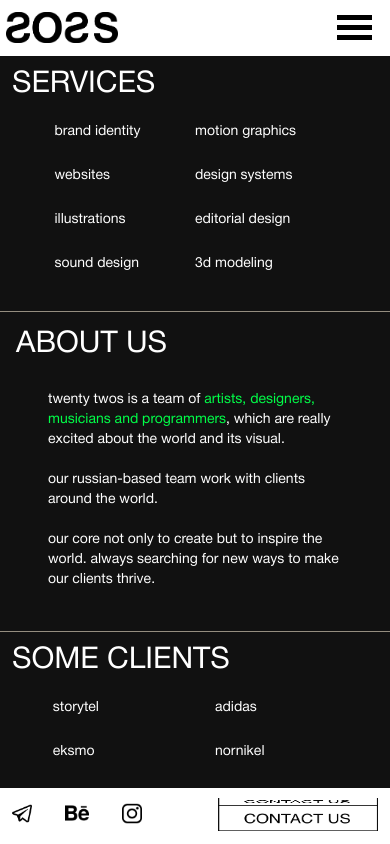
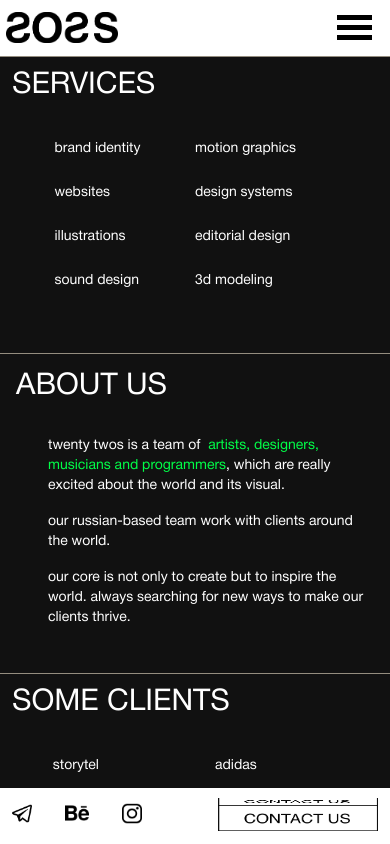
Before and after one commit to Kitasio/tt_fire, a Vue app: page /about in a window 390 px wide. Built offline with nearby package versions, Linux system fonts and the light colour scheme.

Commit message:
almost finished about us

```diff
--- a/src/views/About.vue
+++ b/src/views/About.vue
@@ -1,17 +1,17 @@
 <template>
   <div class="h-screen py-14 md:flex items-center">
-    <div id="about-container" style="background-color: #eeeeee" class="h-full mix-blend-difference md:h-1/2 md:w-2/3 md:mx-auto xl:w-1/2 overflow-y-scroll overscroll-auto">
+    <div id="about-container" style="background-color: #eeeeee" class="h-full mix-blend-difference md:h-1/2 md:w-auto md:mx-auto xl:w-auto overflow-y-scroll overscroll-auto">
   <Arrows />
 
-      <div class="grid relative border-gray-500 border-b grid-cols-2 md:grid-cols-3 h-64">
-        <div class="text-3xl uppercase pt-2 md:pt-5 pl-3 absolute md:relative md:border-r border-gray-500 md:w-full">services</div>
-        <div class="border-gray-500 md:border-r mx-auto my-16 md:my-0 md:py-5 md:pl-10 lg:pl-16 whitespace-nowrap text-sm md:text-base space-y-6 md:space-y-10 md:w-full">
+      <div class="grid relative border-gray-500 border-b border-t grid-cols-2 md:grid-cols-3">
+        <div class="text-3xl uppercase pt-2 md:pt-5 pl-3 absolute md:relative md:border-r border-gray-500 md:w-64 md:h-64 2xl:h-80 2xl:w-80">services</div>
+        <div class="mt-20 mb-16 border-gray-500 md:border-r mx-auto md:my-0 md:py-5 md:pl-10 lg:pl-16 whitespace-nowrap text-sm md:text-base space-y-6 md:space-y-10 md:w-64 md:h-64 2xl:h-80 2xl:w-80">
           <div>brand identity</div>
           <div>websites</div>
           <div>illustrations</div>
           <div>sound design</div>
         </div>
-        <div class="my-16 md:my-0 md:py-5 md:pr-16 text-sm md:text-base md:pl-10 lg:pl-16 whitespace-nowrap space-y-6 md:space-y-10 md:w-full">
+        <div class="mt-20 mb-16 md:my-0 md:py-5 md:pr-16 text-sm md:text-base md:pl-10 lg:pl-16 whitespace-nowrap space-y-6 md:space-y-10 md:w-64 md:h-64 2xl:h-80 2xl:w-80">
           <div>motion graphics</div>
           <div>design systems</div>
           <div>editorial design</div>
@@ -19,18 +19,21 @@
         </div>
       </div>
 
-      <div class="flex flex-col px-2 md:p-0 border-gray-500 border-b pb-10 md:mb-0 py-3 md:flex-row md:justify-between h-80 sm:h-64 md:min-h-64">
-        <div class="text-3xl uppercase pb-2 pl-2 md:pl-3 md:pt-4 md:border-r border-gray-500 md:w-1/3">about us</div>
-        <div class="md:w-2/3 text-sm md:text-base px-10 md:px-16 py-5 md:py-4">
-          <div class="lowercase mb-5">TWENTY TWOS IS A TEAM OF <span style="color: #ff00b8;">ARTISTS, DESIGNERS, MUSICIANS AND PROGRAMMERS</span>, WHICH ARE REALLY EXCITED ABOUT THE WORLD AND ITS VISUAL. </div>
-          <div class="lowercase mb-5">Our Russian-based team work with clients around the world.</div>
-          <div class="lowercase">OUR CORE NOT ONLY TO CREATE BUT TO INSPIRE THE WORLD. Always searching for new ways to make our clients thrive.</div>
+      <div class="flex relative flex-col px-2 md:p-0 border-gray-500 border-b pb-10 md:mb-0 py-3 md:flex-row md:justify-between h-80 md:h-64">
+        <div class="text-3xl uppercase pb-2 pl-2 md:pl-3 md:pt-4 md:border-r border-gray-500 md:w-64 md:h-64 2xl:h-80 2xl:w-80">about us</div>
+        <div class="text-3xl uppercase pb-2 pl-2 md:pl-3 md:pt-4 md:border-r border-gray-500 md:w-64 md:h-64 2xl:h-80 2xl:w-80"></div>
+        <div class="text-sm md:text-base border-gray-500 md:border-r px-10 md:px-16 py-4 md:w-64 md:h-64 2xl:h-80 2xl:w-80">
+          <div class="absolute md:top-4 md:left-80 2xl:ml-16 md:w-96 2xl:w-1/2 pr-5 md:pr-0 space-y-4 2xl:space-y-8">
+            <div class="lowercase">TWENTY TWOS IS&nbsp;A&nbsp;TEAM OF&nbsp; <span style="color: #ff00b8;">ARTISTS, DESIGNERS, MUSICIANS AND PROGRAMMERS</span>, WHICH ARE REALLY EXCITED ABOUT THE WORLD&nbsp;AND ITS VISUAL.</div>
+            <div class="lowercase">Our Russian-based team work with clients around the world.</div>
+            <div class="lowercase">OUR CORE is NOT ONLY TO&nbsp;CREATE BUT TO&nbsp;INSPIRE THE WORLD. Always searching for new ways to&nbsp;make our clients thrive.</div>
+          </div>
         </div>
       </div>
 
-      <div class="grid relative border-gray-500 border-b grid-cols-2 md:grid-cols-3 h-64">
+      <div class="grid relative border-gray-500 border-b grid-cols-2 md:grid-cols-3">
         <div class="text-3xl uppercase pt-2 md:pt-5 pl-3 absolute md:relative md:border-r border-gray-500 md:w-full">some clients</div>
-        <div class="border-gray-500 md:border-r mx-auto my-16 pl-5 md:my-0 md:py-5 md:pl-10 lg:pl-16 whitespace-nowrap text-sm md:text-base space-y-6 md:space-y-10 md:w-full">
+        <div class="border-gray-500 md:border-r mx-auto mt-20 mb-16 pl-5 md:my-0 md:py-5 md:pl-10 lg:pl-16 whitespace-nowrap text-sm md:text-base space-y-6 md:space-y-10 md:w-full">
           <div>
             <a href="#" class="transition hover:text-brand-green">storytel</a>
           </div>
@@ -44,7 +47,7 @@
             <a href="#" class="transition hover:text-brand-green">samara university</a>
           </div>
         </div>
-        <div class="my-16 pl-5 md:my-0 md:py-5 md:pr-16 text-sm md:text-base md:pl-10 lg:pl-16 whitespace-nowrap space-y-6 md:space-y-10 md:w-full">
+        <div class="mt-20 mb-16 pl-5 md:my-0 md:py-5 md:pr-16 text-sm md:text-base md:pl-10 lg:pl-16 whitespace-nowrap space-y-6 md:space-y-10 md:w-full">
           <div>
             <a href="#" class="transition hover:text-brand-green">adidas</a>
           </div>
@@ -60,10 +63,13 @@
         </div>
       </div>
 
-      <div class="flex flex-col px-2 md:p-0 border-gray-500 border-b pb-32 h-64 md:mb-0 py-3 md:flex-row md:justify-between">
-        <div class="text-3xl uppercase pb-2 pl-2 md:pl-3 md:pt-4 md:border-r border-gray-500 md:w-1/3">conclusion</div>
-        <div class="md:w-2/3 text-sm md:text-base px-10 md:px-16 py-5 md:py-4">
-          <div class="lowercase mb-5">Let’s work together ladies and gentlemen, <span style="color: #ff00b8;">we are into it!</span></div>
+      <div class="flex relative flex-col px-2 md:p-0 border-gray-500 border-b pb-10 md:mb-0 py-3 md:flex-row md:justify-between h-80 md:h-64 2xl:h-80">
+        <div class="text-3xl uppercase pb-2 pl-2 md:pl-3 md:pt-4 md:border-r border-gray-500 md:w-64 md:h-64 2xl:h-80 2xl:w-80">conclusion</div>
+        <div class="text-3xl uppercase pb-2 pl-2 md:pl-3 md:pt-4 md:border-r border-gray-500 md:w-64 md:h-64 2xl:h-80 2xl:w-80"></div>
+        <div class="text-sm md:text-base border-gray-500 md:border-r px-10 py-4 md:w-64 md:h-64 2xl:h-80 2xl:w-80">
+          <div class="absolute md:top-4 md:left-80 2xl:ml-16 md:w-96 pr-5 md:pr-0">
+            <div class="lowercase mb-5">let&rsquo;s work together ladies and gentlemen, <span style="color: #ff00b8;">we&nbsp;are into&nbsp;it!</span></div>
+          </div>
         </div>
       </div>
 
```
